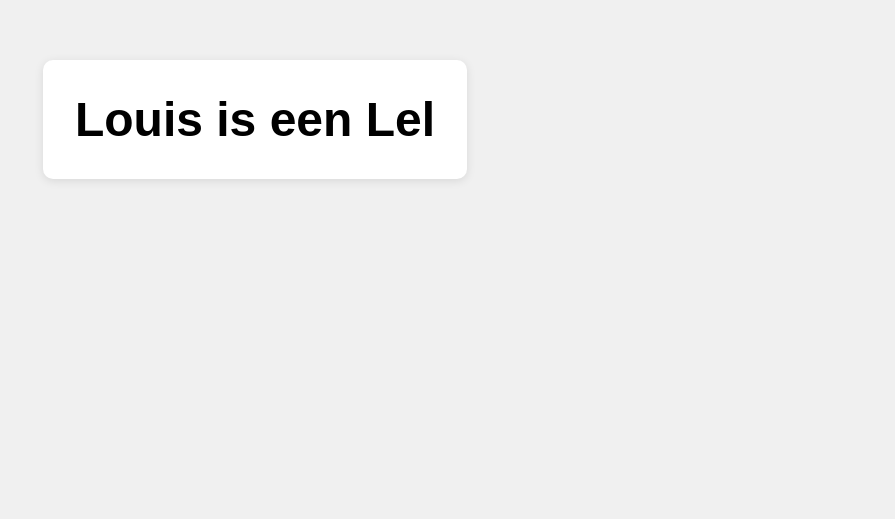
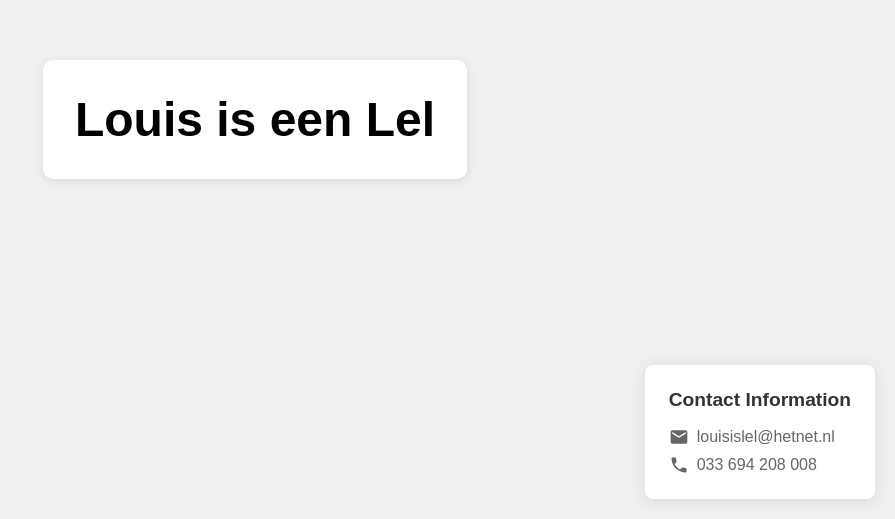
Before and after one commit to WillemvanRheenen/LouisIsLel, a plain HTML site: page index.html in a window 1280 px wide. Shown: the part 281-800 px from the top of the page, without its empty margins (385-1280 px from the left). Drawn offline with Linux system fonts and the light colour scheme.

Commit message:
Update index.html

```diff
--- a/index.html
+++ b/index.html
@@ -13,6 +13,7 @@
             min-height: 100vh;
             margin: 0;
             background-color: #f0f0f0;
+            position: relative;
         }
         .title {
             font-size: 3rem;
@@ -22,10 +23,70 @@
             border-radius: 10px;
             box-shadow: 0 2px 10px rgba(0,0,0,0.1);
         }
+        .contact-box {
+            position: fixed;
+            bottom: 20px;
+            right: 20px;
+            background-color: white;
+            padding: 1.5rem;
+            border-radius: 8px;
+            box-shadow: 0 2px 15px rgba(0,0,0,0.1);
+            transition: transform 0.3s ease;
+        }
+        .contact-box:hover {
+            transform: translateY(-5px);
+        }
+        .contact-box h2 {
+            margin: 0 0 1rem 0;
+            color: #333;
+            font-size: 1.2rem;
+        }
+        .contact-info {
+            display: flex;
+            flex-direction: column;
+            gap: 0.5rem;
+        }
+        .contact-item {
+            display: flex;
+            align-items: center;
+            gap: 0.5rem;
+            color: #666;
+        }
+        .contact-item svg {
+            width: 20px;
+            height: 20px;
+            fill: #666;
+        }
+        .contact-item a {
+            color: #666;
+            text-decoration: none;
+            transition: color 0.3s ease;
+        }
+        .contact-item a:hover {
+            color: #333;
+        }
     </style>
 </head>
 <body>
     <h1 id="dynamicTitle" class="title">Loading...</h1>
+
+    <div class="contact-box">
+        <h2>Contact Information</h2>
+        <div class="contact-info">
+            <div class="contact-item">
+                <svg viewBox="0 0 24 24">
+                    <path d="M20 4H4c-1.1 0-1.99.9-1.99 2L2 18c0 1.1.9 2 2 2h16c1.1 0 2-.9 2-2V6c0-1.1-.9-2-2-2zm0 4l-8 5-8-5V6l8 5 8-5v2z"/>
+                </svg>
+                <a href="mailto:louisislel@hetnet.nl">louisislel@hetnet.nl</a>
+            </div>
+            <div class="contact-item">
+                <svg viewBox="0 0 24 24">
+                    <path d="M6.62 10.79c1.44 2.83 3.76 5.14 6.59 6.59l2.2-2.2c.27-.27.67-.36 1.02-.24 1.12.37 2.33.57 3.57.57.55 0 1 .45 1 1V20c0 .55-.45 1-1 1-9.39 0-17-7.61-17-17 0-.55.45-1 1-1h3.5c.55 0 1 .45 1 1 0 1.25.2 2.45.57 3.57.11.35.03.74-.25 1.02l-2.2 2.2z"/>
+                </svg>
+                <a href="tel:033694208008">033 694 208 008</a>
+            </div>
+        </div>
+    </div>
 
     <script>
         function updateTitle() {
```
